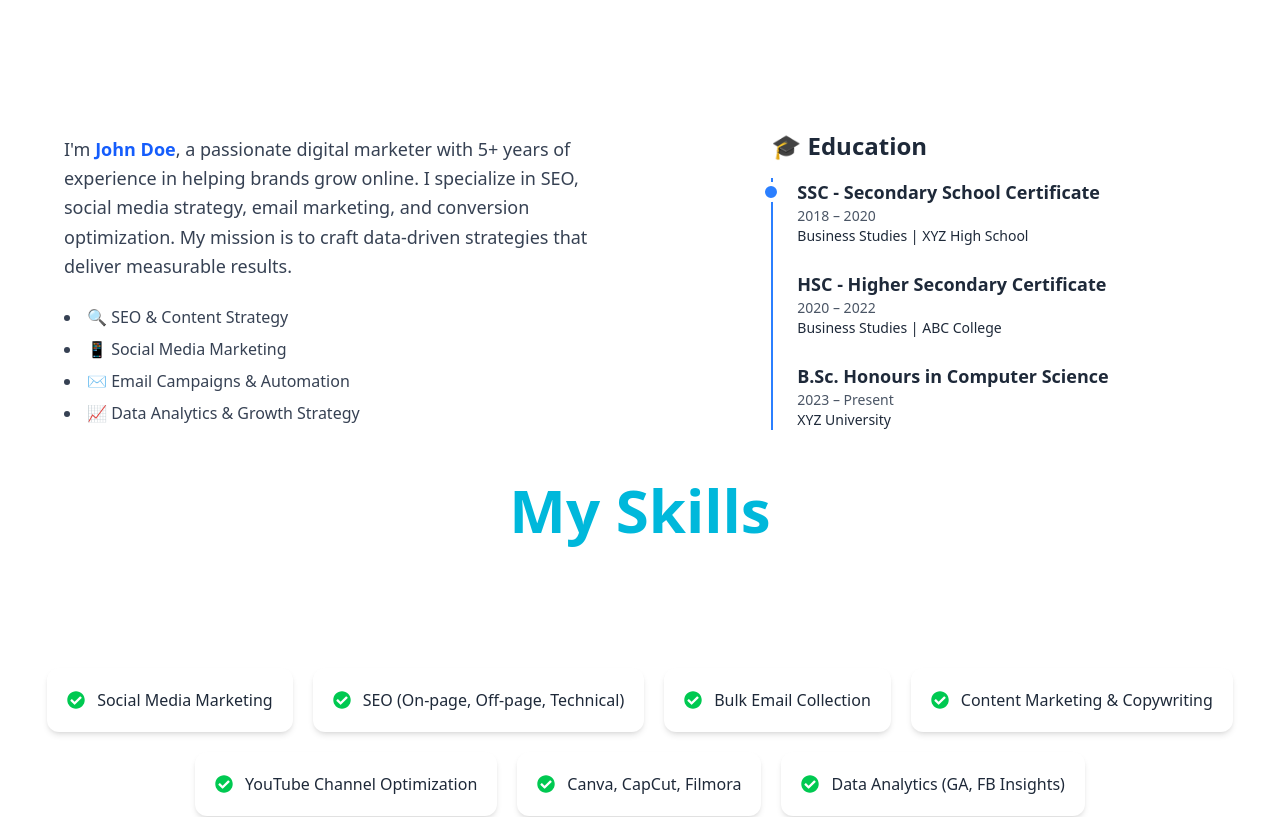
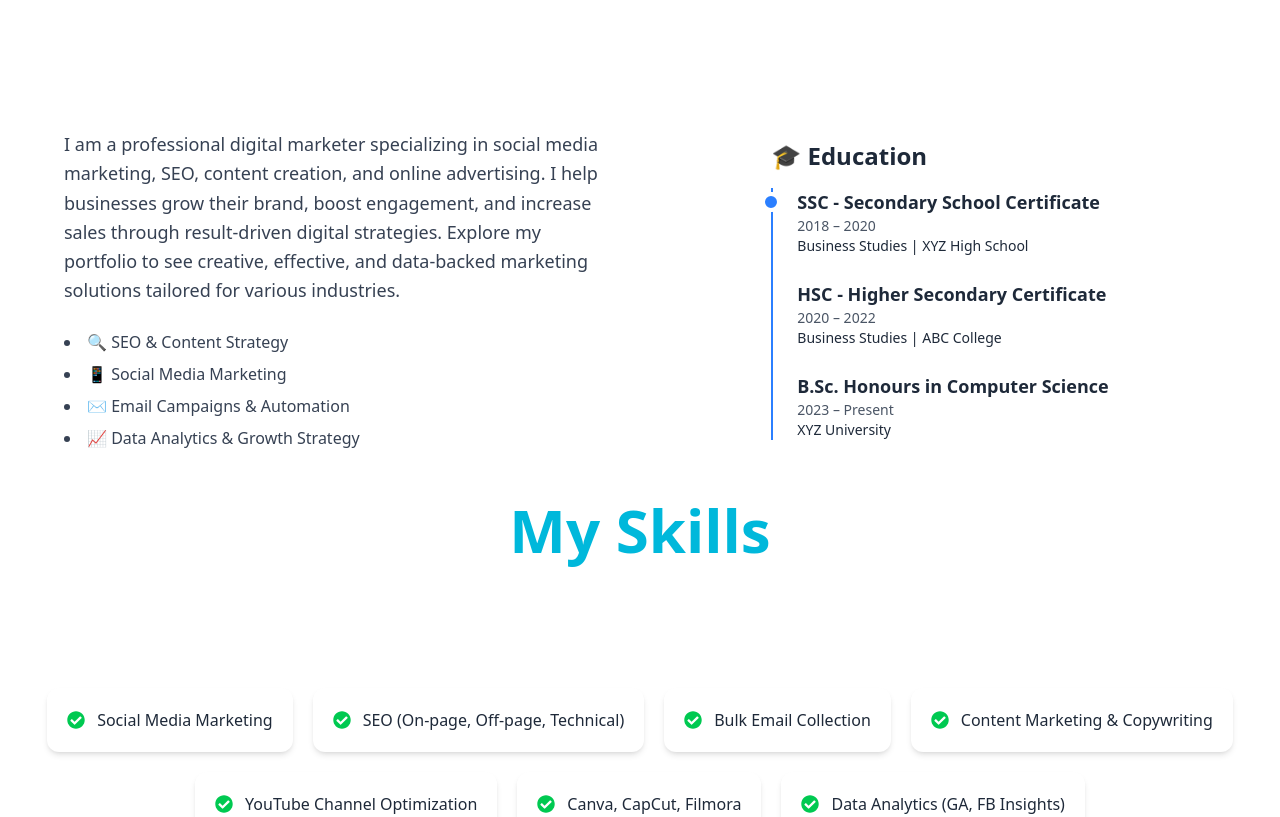
Before and after one commit to safin33221/Md-Younus_-Portfolios-, a React (Vite) app: page / in a window 1280 px wide. Shown: the part 1020-1837 px from the top of the page. Built offline with nearby package versions, Linux system fonts and the light colour scheme.

Commit message:
Update description and resume

```diff
--- a/src/Components/About.jsx
+++ b/src/Components/About.jsx
@@ -1,3 +1,4 @@
+/* eslint-disable no-unused-vars */
 import React from 'react';
 import SectionTitle from './common/SectionTitle';
 import { fadeIn } from './framerMotion/variants';
@@ -17,7 +18,7 @@ const AboutSection = () => {
           {/* Left Column: Text Content */}
           <div>
             <p className="text-lg mb-6 leading-relaxed text-gray-700 dark:text-gray-300">
-              I'm <span className="font-semibold text-blue-600 dark:text-blue-400">John Doe</span>, a passionate digital marketer with 5+ years of experience in helping brands grow online. I specialize in SEO, social media strategy, email marketing, and conversion optimization. My mission is to craft data-driven strategies that deliver measurable results.
+              I am a professional digital marketer specializing in social media marketing, SEO, content creation, and online advertising. I help businesses grow their brand, boost engagement, and increase sales through result-driven digital strategies. Explore my portfolio to see creative, effective, and data-backed marketing solutions tailored for various industries.
             </p>
             <ul className="list-disc list-inside space-y-2 text-gray-700 dark:text-gray-300">
               <li>🔍 SEO & Content Strategy</li>
--- a/src/Components/Button/ResumeBtn.jsx
+++ b/src/Components/Button/ResumeBtn.jsx
@@ -1,9 +1,10 @@
 import React from 'react';
-
+import resume from '../../assets/DM_YOUNUS_RESUME.pdf'
 const ResumeButton = () => {
     return (
 
         <button
+
             className="relative flex items-center px-6 py-3 overflow-hidden font-medium transition-all bg-indigo-600 rounded-md group"
         >
             <span
@@ -25,7 +26,7 @@ const ResumeButton = () => {
             ></span>
             <span
                 className="relative w-full text-left text-white transition-colors duration-200 ease-in-out group-hover:text-white"
-            >Resume</span>
+            ><a href={resume} target='_blank' download={resume}>Resume</a></span>
         </button>
 
     );
```
Also changed, not shown: 1 other file (tests, documents, lock files or other folders).
